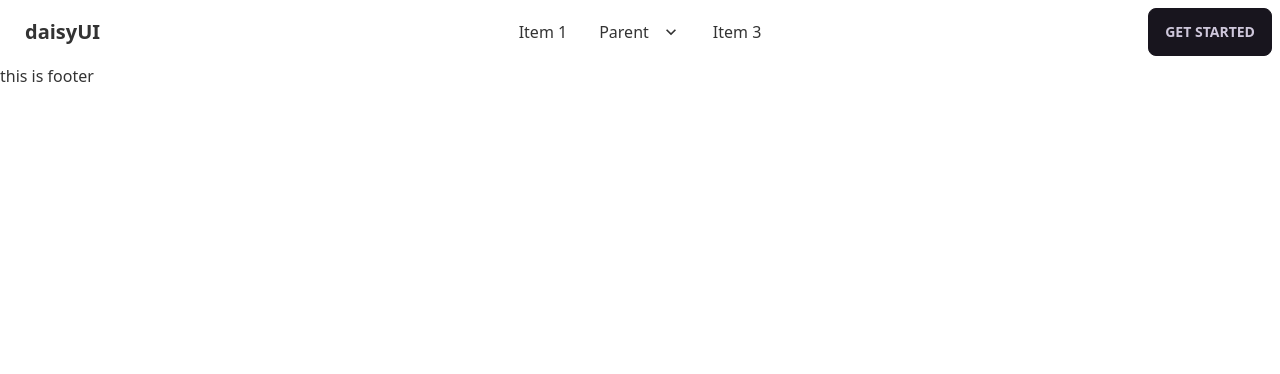
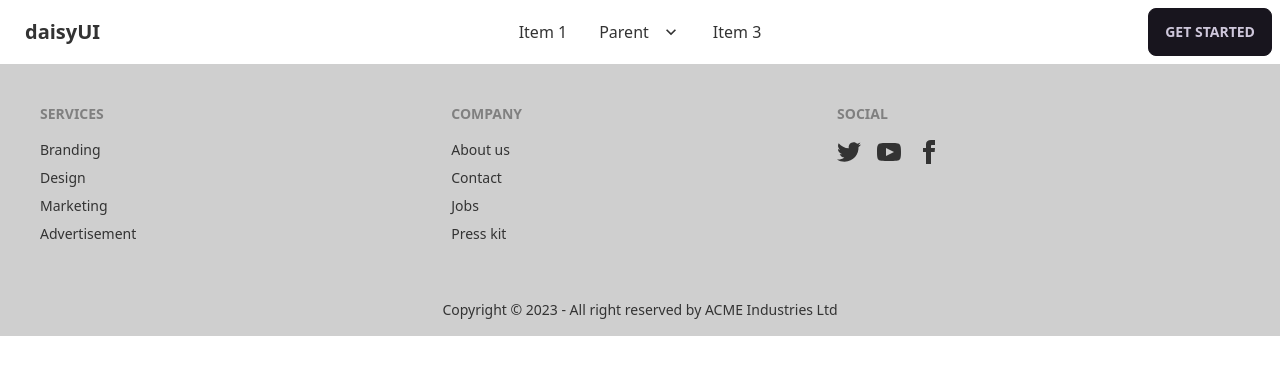
Before and after one commit to AbdullahWB/bistro-boss-project, a React (Vite) app: page / in a window 1280 px wide. Shown: the top 374 px of the page. Built offline with nearby package versions, Linux system fonts and the light colour scheme.

Commit message:
make footer

```diff
--- a/src/Shared/Footer.jsx/Footer.jsx
+++ b/src/Shared/Footer.jsx/Footer.jsx
@@ -3,7 +3,37 @@ import React from 'react';
 const Footer = () => {
     return (
         <div>
-            this is footer
+            <footer>
+                <div className="footer p-10 bg-base-300 text-base-content">
+                    <div>
+                        <span className="footer-title">Services</span>
+                        <a className="link link-hover">Branding</a>
+                        <a className="link link-hover">Design</a>
+                        <a className="link link-hover">Marketing</a>
+                        <a className="link link-hover">Advertisement</a>
+                    </div>
+                    <div>
+                        <span className="footer-title">Company</span>
+                        <a className="link link-hover">About us</a>
+                        <a className="link link-hover">Contact</a>
+                        <a className="link link-hover">Jobs</a>
+                        <a className="link link-hover">Press kit</a>
+                    </div>
+                    <div>
+                        <span className="footer-title">Social</span>
+                        <div className="grid grid-flow-col gap-4">
+                            <a><svg xmlns="http://www.w3.org/2000/svg" width="24" height="24" viewBox="0 0 24 24" className="fill-current"><path d="M24 4.557c-.883.392-1.832.656-2.828.775 1.017-.609 1.798-1.574 2.165-2.724-.951.564-2.005.974-3.127 1.195-.897-.957-2.178-1.555-3.594-1.555-3.179 0-5.515 2.966-4.797 6.045-4.091-.205-7.719-2.165-10.148-5.144-1.29 2.213-.669 5.108 1.523 6.574-.806-.026-1.566-.247-2.229-.616-.054 2.281 1.581 4.415 3.949 4.89-.693.188-1.452.232-2.224.084.626 1.956 2.444 3.379 4.6 3.419-2.07 1.623-4.678 2.348-7.29 2.04 2.179 1.397 4.768 2.212 7.548 2.212 9.142 0 14.307-7.721 13.995-14.646.962-.695 1.797-1.562 2.457-2.549z"></path></svg></a>
+                            <a><svg xmlns="http://www.w3.org/2000/svg" width="24" height="24" viewBox="0 0 24 24" className="fill-current"><path d="M19.615 3.184c-3.604-.246-11.631-.245-15.23 0-3.897.266-4.356 2.62-4.385 8.816.029 6.185.484 8.549 4.385 8.816 3.6.245 11.626.246 15.23 0 3.897-.266 4.356-2.62 4.385-8.816-.029-6.185-.484-8.549-4.385-8.816zm-10.615 12.816v-8l8 3.993-8 4.007z"></path></svg></a>
+                            <a><svg xmlns="http://www.w3.org/2000/svg" width="24" height="24" viewBox="0 0 24 24" className="fill-current"><path d="M9 8h-3v4h3v12h5v-12h3.642l.358-4h-4v-1.667c0-.955.192-1.333 1.115-1.333h2.885v-5h-3.808c-3.596 0-5.192 1.583-5.192 4.615v3.385z"></path></svg></a>
+                        </div>
+                    </div>
+                </div>
+                <div className="footer footer-center p-4 bg-base-300 text-base-content">
+                    <div>
+                        <p>Copyright © 2023 - All right reserved by ACME Industries Ltd</p>
+                    </div>
+                </div>
+            </footer>
         </div>
     );
 };
```
